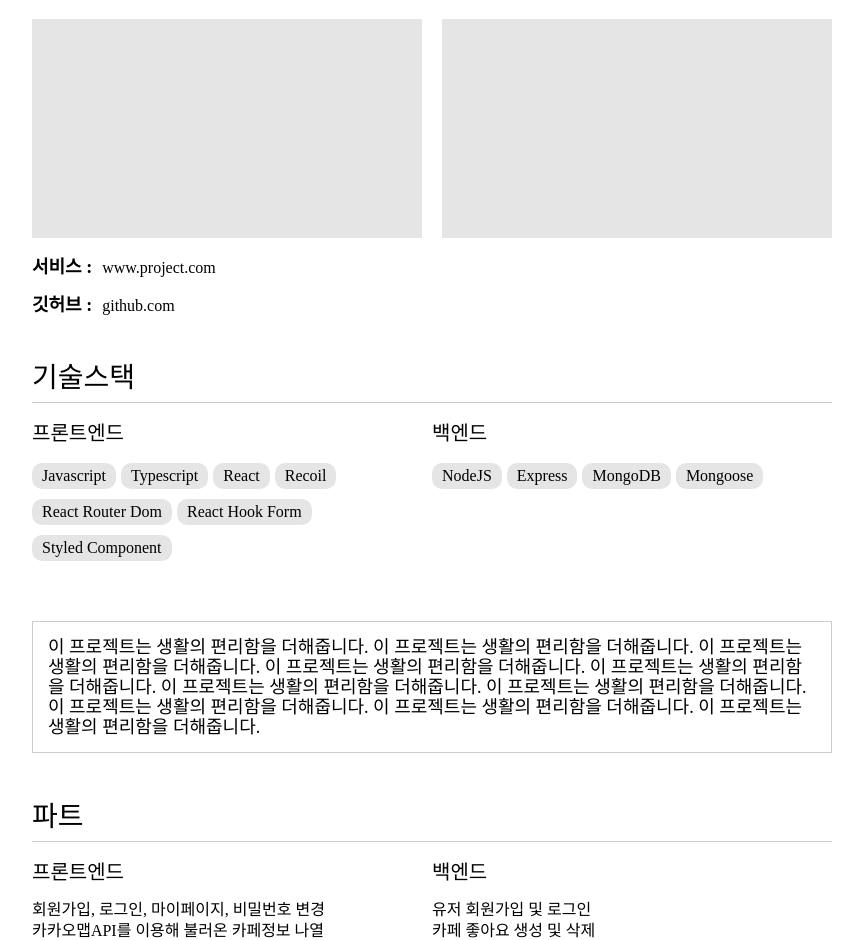
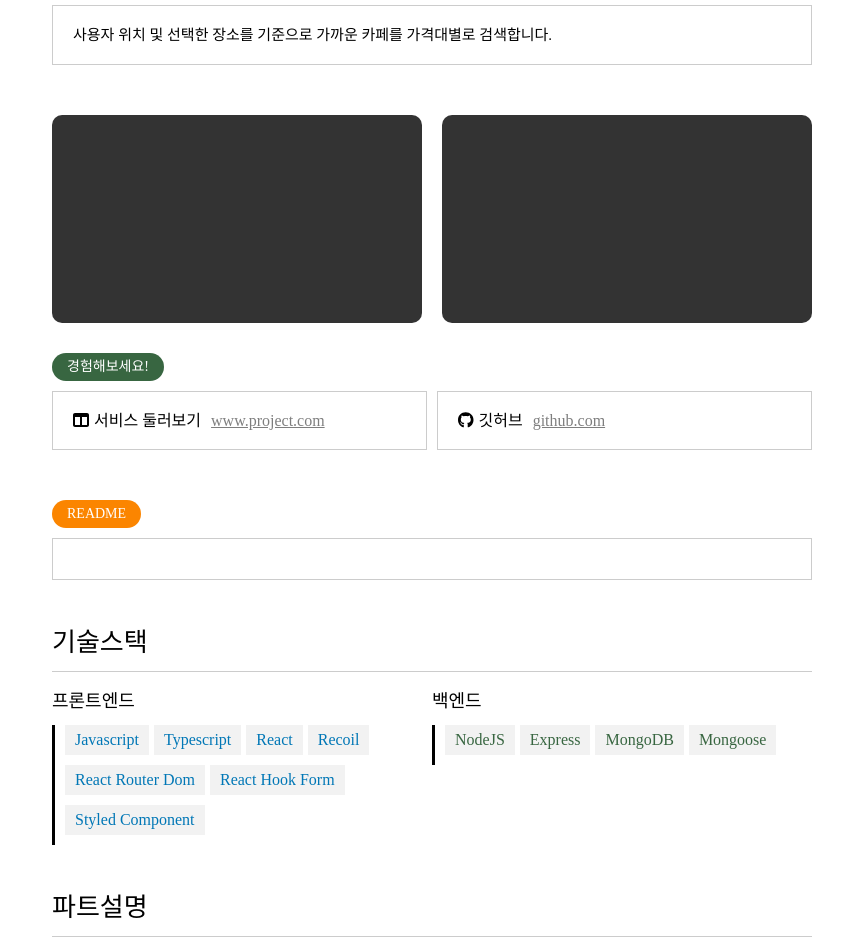
Before and after one commit to kangkyeongseo/portfolio, a React (Create React App) app: page /project in a window 1280 px wide. Shown: the part 215-1155 px from the top of the page, without its empty margins (208-1071 px from the left). Built offline with nearby package versions, Linux system fonts and the light colour scheme.

Commit message:
Project Detail

```diff
--- a/src/components/Project.tsx
+++ b/src/components/Project.tsx
@@ -13,6 +13,7 @@ const Container = styled.div`
 const Img = styled.div`
   width: 100%;
   background-color: rgba(0, 0, 0, 0.1);
+  border-radius: 30px 30px 0px 0px;
 `;
 
 const Content = styled.div`
--- a/src/routes/Home.tsx
+++ b/src/routes/Home.tsx
@@ -124,6 +124,20 @@ const Home = () => {
     return () => document.body.removeEventListener("wheel", scroll);
   }, [loading]);
 
+  useEffect(() => {
+    switch (order) {
+      case 1:
+        headerContainer.current?.scrollIntoView();
+        break;
+      case 2:
+        centerContainer.current?.scrollIntoView();
+        break;
+      case 3:
+        footerContainer.current?.scrollIntoView();
+        break;
+    }
+  }, []);
+
   return (
     <>
       <NavContainer>
--- a/src/routes/ProjectDetail.tsx
+++ b/src/routes/ProjectDetail.tsx
@@ -1,17 +1,36 @@
+import { faGithub } from "@fortawesome/free-brands-svg-icons";
+import {
+  faCaretLeft,
+  faCircleChevronLeft,
+  faTableColumns,
+} from "@fortawesome/free-solid-svg-icons";
+import { FontAwesomeIcon } from "@fortawesome/react-fontawesome";
 import { useEffect } from "react";
+import { useNavigate } from "react-router-dom";
 import styled from "styled-components";
 
 const Container = styled.div`
   max-width: 800px;
-  margin: 0 auto;
-  margin-top: 100px;
-  margin-bottom: 100px;
+  margin: 100px auto;
+  padding: 0px 20px;
 `;
 
 const Header = styled.div`
   display: flex;
-  flex-direction: column;
-  gap: 20px;
+  align-items: center;
+  margin-left: 5px;
+  margin-bottom: 40px;
+`;
+
+const BackBtn = styled.button`
+  cursor: pointer;
+  margin-right: 10px;
+  border: none;
+  background-color: inherit;
+  font-size: 28px;
+  &:hover {
+    color: red;
+  }
 `;
 
 const Title = styled.div`
@@ -20,82 +39,113 @@ const Title = styled.div`
 `;
 
 const SubTitle = styled.div`
-  font-size: 28px;
-  margin-top: 50px;
+  font-size: 26px;
   margin-bottom: 20px;
-  padding-bottom: 10px;
+  padding-bottom: 15px;
   border-bottom: 1px solid rgba(0, 0, 0, 0.2);
 `;
 
-const Text = styled.div`
-  font-size: 20px;
+const Item = styled.div`
+  font-size: 18px;
+`;
+
+const Point = styled.span<{ color: string }>`
+  display: inline-block;
+  padding: 7px 15px;
+  font-size: 14px;
+  color: #ffffff;
+  background-color: ${(props) => props.color};
+  border-radius: 15px;
+`;
+
+const Row = styled.div<{ space: string }>`
+  margin-bottom: ${(props) => props.space};
 `;
 
 const Description = styled.div`
-  padding: 15px;
-  font-size: 18px;
-  line-height: 20px;
+  margin-top: 10px;
+  padding: 20px;
+  font-size: 15px;
+  line-height: 18px;
   border: 1px solid rgba(0, 0, 0, 0.2);
 `;
 
 const Imgs = styled.div`
-  display: flex;
-  justify-content: space-between;
+  display: grid;
+  grid-template-columns: repeat(2, 1fr);
+  gap: 20px;
 `;
 
 const Img = styled.div`
-  width: 390px;
+  width: 100%;
   aspect-ratio: 16/9;
-  background-color: rgba(0, 0, 0, 0.1);
+  background-color: rgba(0, 0, 0, 0.8);
+  border-radius: 10px;
 `;
 
-const LinkContainer = styled.div``;
+const LinkContainer = styled.div`
+  display: grid;
+  grid-template-columns: repeat(2, 1fr);
+  gap: 10px;
+  margin-top: 10px;
+`;
+
+const LinkBox = styled.div`
+  padding: 20px;
+  border: 1px solid rgba(0, 0, 0, 0.2);
+`;
 
 const LinkTitle = styled.span`
-  font-size: 18px;
-  font-weight: bold;
   margin-right: 10px;
 `;
 
-const Link = styled.a``;
-
-const Main = styled.div``;
+const Link = styled.a`
+  cursor: pointer;
+  opacity: 0.5;
+  text-decoration: underline;
+`;
 
 const Box = styled.div`
   display: grid;
   grid-template-columns: repeat(2, 1fr);
-  margin-bottom: 50px;
 `;
 
-const SkillContainer = styled.div``;
+const Column = styled.div``;
 
 const Skills = styled.div`
   display: flex;
   flex-wrap: wrap;
-  margin-top: 20px;
+  margin-top: 15px;
+  padding-left: 10px;
+  border-left: 3px solid #000000;
 `;
 
-const Skill = styled.span`
-  padding: 5px 10px;
-  background-color: rgba(0, 0, 0, 0.1);
-  border-radius: 10px;
+const Skill = styled.span<{ front: boolean }>`
+  color: ${(props) => (props.front ? "#0077b6" : "#386641")};
+  background-color: rgba(0, 0, 0, 0.05);
   margin-right: 5px;
   margin-bottom: 10px;
+  padding: 7px 10px;
 `;
 
 const Parts = styled.div`
   display: flex;
   flex-direction: column;
-  gap: 5px;
-  margin-top: 20px;
+  gap: 10px;
+  margin-top: 15px;
+  padding-left: 10px;
+  border-left: 3px solid #000000;
 `;
 
-const Part = styled.span``;
+const Part = styled.span`
+  opacity: 0.7;
+`;
 
 const ProjectDetail = () => {
   const project = {
-    title: "Project",
-    description: "이 프로젝트는 생활의 편리함을 더해줍니다.",
+    title: "Caffeine Station",
+    description:
+      "사용자 위치 및 선택한 장소를 기준으로 가까운 카페를 가격대별로 검색합니다.",
     service: "www.project.com",
     github: "github.com",
     skills: {
@@ -110,8 +160,7 @@ const ProjectDetail = () => {
       ],
       backend: ["NodeJS", "Express", "MongoDB", "Mongoose"],
     },
-    mainDescription:
-      "이 프로젝트는 생활의 편리함을 더해줍니다. 이 프로젝트는 생활의 편리함을 더해줍니다. 이 프로젝트는 생활의 편리함을 더해줍니다. 이 프로젝트는 생활의 편리함을 더해줍니다. 이 프로젝트는 생활의 편리함을 더해줍니다. 이 프로젝트는 생활의 편리함을 더해줍니다. 이 프로젝트는 생활의 편리함을 더해줍니다. 이 프로젝트는 생활의 편리함을 더해줍니다. 이 프로젝트는 생활의 편리함을 더해줍니다. 이 프로젝트는 생활의 편리함을 더해줍니다.",
+    summary: "",
     part: {
       protend: [
         "회원가입, 로그인, 마이페이지, 비밀번호 변경",
@@ -122,6 +171,10 @@ const ProjectDetail = () => {
       backend: ["유저 회원가입 및 로그인", "카페 좋아요 생성 및 삭제"],
     },
   };
+  const navigate = useNavigate();
+  const onBackBtnClick = () => {
+    navigate("/");
+  };
   useEffect(() => {
     window.scrollTo(0, 0);
   }, []);
@@ -129,67 +182,93 @@ const ProjectDetail = () => {
   return (
     <Container>
       <Header>
+        <BackBtn onClick={onBackBtnClick}>
+          <FontAwesomeIcon icon={faCircleChevronLeft} />
+        </BackBtn>
         <Title>{project.title}</Title>
+      </Header>
+      <Row space="50px">
+        <Point color="#0077b6">해당 프로젝트는...</Point>
         <Description>{project.description}</Description>
+      </Row>
+      <Row space="30px">
         <Imgs>
           <Img />
           <Img />
         </Imgs>
+      </Row>
+      <Row space="50px">
+        <Point color="#386641">경험해보세요!</Point>
         <LinkContainer>
-          <LinkTitle>서비스 :</LinkTitle>
+          <LinkBox>
+            <LinkTitle>
+              <FontAwesomeIcon
+                icon={faTableColumns}
+                style={{ marginRight: 5 }}
+              />
+              서비스 둘러보기
+            </LinkTitle>
             <Link>{project.service}</Link>
+          </LinkBox>
+          <LinkBox>
+            <LinkTitle>
+              <FontAwesomeIcon icon={faGithub} style={{ marginRight: 5 }} />
+              깃허브
+            </LinkTitle>
+            <Link>{project.github}</Link>
+          </LinkBox>
         </LinkContainer>
-        <LinkContainer>
-          <LinkTitle>깃허브 :</LinkTitle>
-          <Link>{project.github}</Link>
-        </LinkContainer>
-      </Header>
-      <Main>
-        <>
+      </Row>
+      <Row space="50px">
+        <Point color="#FB8500">README</Point>
+        <Description></Description>
+      </Row>
+      <Row space="50px">
         <SubTitle>기술스택</SubTitle>
         <Box>
-            <SkillContainer>
-              <Text>프론트엔드</Text>
+          <Column>
+            <Item>프론트엔드</Item>
             <Skills>
               {project.skills.prontend.map((skill) => (
-                  <Skill key={skill}>{skill}</Skill>
+                <Skill front={true} key={skill}>
+                  {skill}
+                </Skill>
               ))}
             </Skills>
-            </SkillContainer>
-            <SkillContainer>
-              <Text>백엔드</Text>
+          </Column>
+          <Column>
+            <Item>백엔드</Item>
             <Skills>
               {project.skills.backend.map((skill) => (
-                  <Skill key={skill}>{skill}</Skill>
+                <Skill front={false} key={skill}>
+                  {skill}
+                </Skill>
               ))}
             </Skills>
-            </SkillContainer>
+          </Column>
         </Box>
-        </>
-        <Description>{project.mainDescription}</Description>
-        <>
-          <SubTitle>파트</SubTitle>
+      </Row>
+      <Row space="50px">
+        <SubTitle>파트설명</SubTitle>
         <Box>
-            <SkillContainer>
-              <Text>프론트엔드</Text>
+          <Column>
+            <Item>프론트엔드</Item>
             <Parts>
               {project.part.protend.map((part) => (
                 <Part key={part}>{part}</Part>
               ))}
             </Parts>
-            </SkillContainer>
-            <SkillContainer>
-              <Text>백엔드</Text>
+          </Column>
+          <Column>
+            <Item>백엔드</Item>
             <Parts>
               {project.part.backend.map((part) => (
                 <Part key={part}>{part}</Part>
               ))}
             </Parts>
-            </SkillContainer>
+          </Column>
         </Box>
-        </>
-        <Description>{project.mainDescription}</Description>
-      </Main>
+      </Row>
     </Container>
   );
 };
```
Lines whose indentation alone changed are shown as unchanged.
